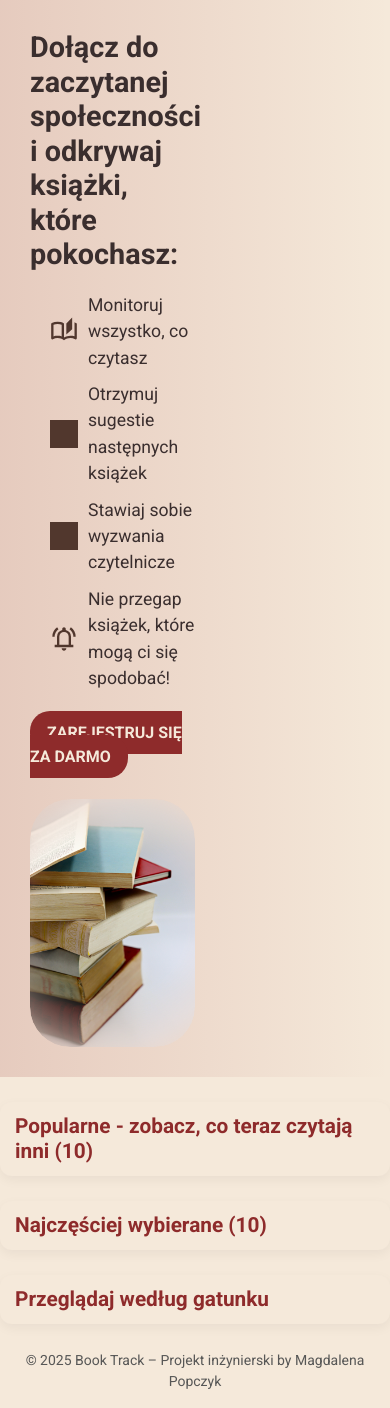
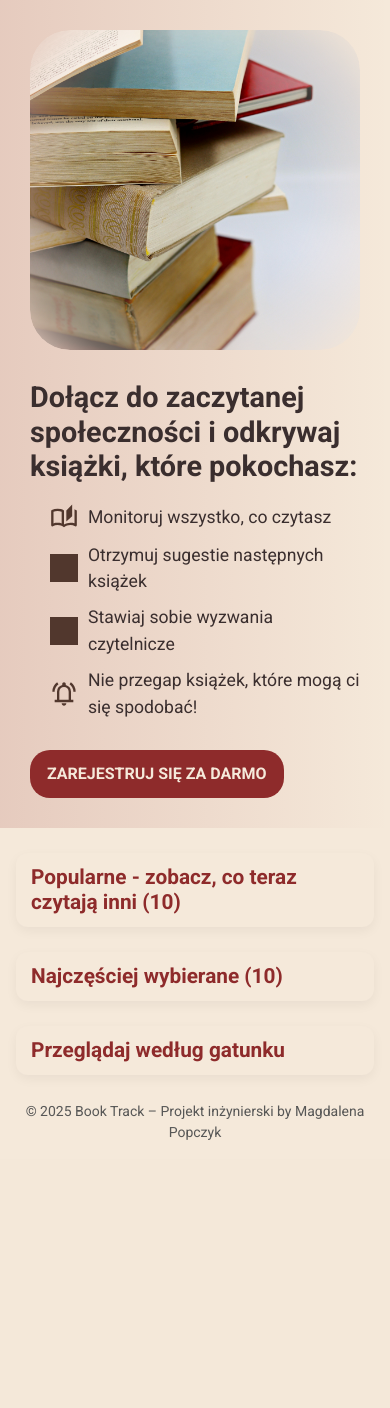
Before and after one commit to Magdalena52772/Booktrack, a Django app: page / in a window 390 px wide. Shown: the part 56-1464 px from the top of the page. After the commit the page ends 1196 px from the top, so only its background shows below. Run offline with Django 5.2, Linux system fonts and the light colour scheme; parts of the project's set-up code (start-up, migrations or seed data) failed here and were passed over; grey boxes are pictures that could not be loaded.

Commit message:
fix(web): improve mobile layout responsiveness
Preserve the existing desktop layout and color palette while making dashboard cards, landing content, and auth forms safer on smaller screens.

```diff
--- a/web_app/static/css/public.css
+++ b/web_app/static/css/public.css
@@ -141,7 +141,7 @@ section h3 a:hover {
   display: flex;
   align-items: center;
   margin-bottom: 15px;
-  font-size: 1.1rem;
+  font-size: clamp(1rem, 1.5vw, 1.1rem);
 }
 
 .benefit-icon {
@@ -156,3 +156,37 @@ section h3 a:hover {
 .benefits-list li:hover .benefit-icon {
   transform: scale(1.1);
 }
+
+@media (max-width: 767px) {
+  header {
+    padding: 0.75rem 1rem;
+  }
+
+  .main-content {
+    align-items: stretch;
+  }
+
+  .main-content-l,
+  .main-content-r {
+    max-width: none;
+  }
+
+  .main-content-r {
+    order: -1;
+  }
+
+  .main-content-r img {
+    max-width: none;
+    max-height: 20rem;
+  }
+
+  .main-content .btn-reg {
+    display: inline-block;
+    text-align: center;
+  }
+
+  section h3 {
+    width: calc(100% - 2rem);
+    margin-inline: auto;
+  }
+}
--- a/web_app/templates/base_form.html
+++ b/web_app/templates/base_form.html
@@ -6,7 +6,7 @@
   <a href="/" class="btn btn-link mt-2 text-secondary">&laquo; Powrót</a>
 </div>
 {% endblock %}{% block content %}
-<main class="d-flex justify-content-center align-items-center vh-100 bg-light">
+<main class="d-flex justify-content-center align-items-center min-vh-100 bg-light py-4 px-3">
   <div class="auth-box card p-4 shadow-sm">
     {% block form_content %}{% endblock %}
   </div>
```
Also changed, not shown: web_app/static/css/account.css (+18 -2 lines), web_app/static/css/forms.css (+17 -0 lines).
